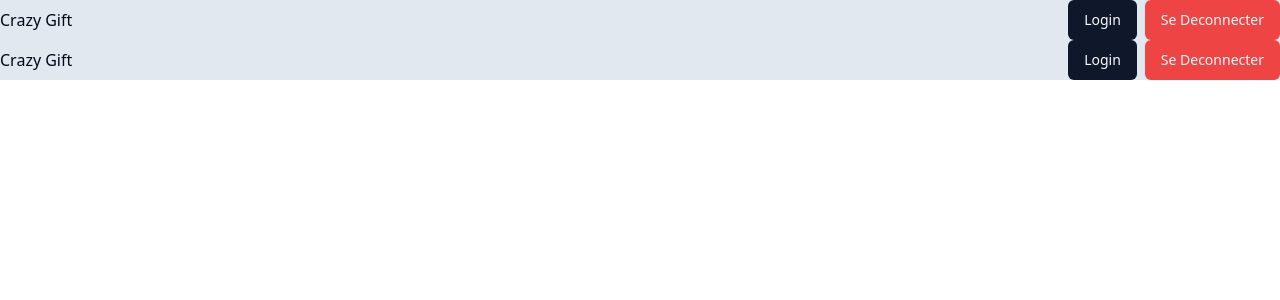
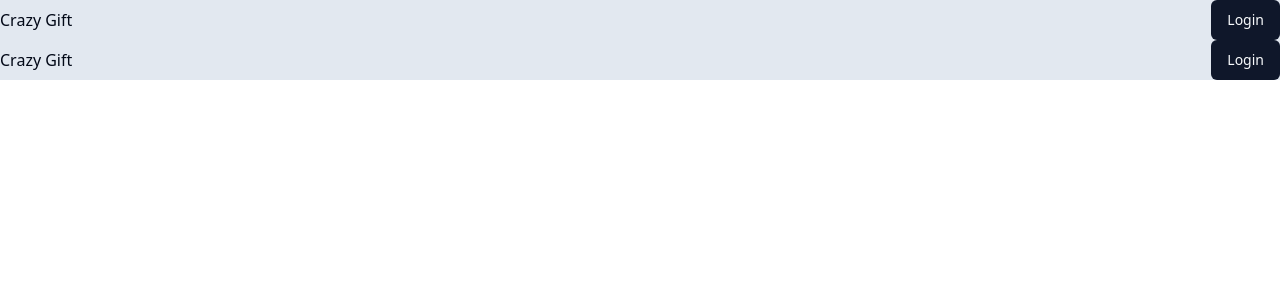
Before and after one commit to WildCodeSchool/2023-09-wns-bleu-easy-gift, a Next.js app in the folder frontend/: page /layout in a window 1280 px wide. Shown: the top 300 px of the page. Built offline with nearby package versions, Linux system fonts and the light colour scheme; no server answers.

Commit message:
Logout user with JWT check

```diff
--- a/frontend/src/components/Logout.tsx
+++ b/frontend/src/components/Logout.tsx
@@ -2,6 +2,7 @@ import React from "react";
 import { Button } from "./ui/button";
 import { useLogoutLazyQuery } from "@/graphql/generated/schema";
 import { useRouter } from "next/router";
+import { checkUserConnected } from "@/utils/checkConnection";
 
 export default function Logout() {
   const router = useRouter();
@@ -10,6 +11,14 @@ export default function Logout() {
       router.push("/");
     },
   });
+
+  const isConnected = checkUserConnected();
+  console.log(isConnected);
+
+  if (!isConnected) {
+    return null;
+  }
+
   return (
     <Button variant={"destructive"} onClick={() => logout()}>
       Se Deconnecter
--- a/frontend/src/components/Navbar.tsx
+++ b/frontend/src/components/Navbar.tsx
@@ -5,6 +5,7 @@ import { usePathname } from "next/navigation";
 import Authentication from "./Authentication";
 import Cookies from "js-cookie";
 import Logout from "./Logout";
+import { checkUserConnected } from "@/utils/checkConnection";
 
 type TopState = {
   email: string;
@@ -23,13 +24,17 @@ export default function Navbar() {
 
   const isLoginPage = pathname.includes("/auth");
 
+  const isConnected = checkUserConnected();
+
   return (
     <nav className="w-full  bg-slate-200 flex justify-between items-center gap-2">
       <h1>Crazy Gift</h1>
       <div className="flex gap-2">
-        <Button>
-          <Link href="/auth/login">Login</Link>
-        </Button>
+        {!isConnected && (
+          <Button>
+            <Link href="/auth/login">Login</Link>
+          </Button>
+        )}
         <Logout />
       </div>
     </nav>
--- /dev/null
+++ b/frontend/src/utils/checkConnection.ts
@@ -0,0 +1,9 @@
+import Cookies from "js-cookie";
+export const checkUserConnected = () => {
+  const cookies = Cookies;
+  const emailCookie = cookies.get("email");
+  if (emailCookie) {
+    return true;
+  }
+  return false;
+};
```
